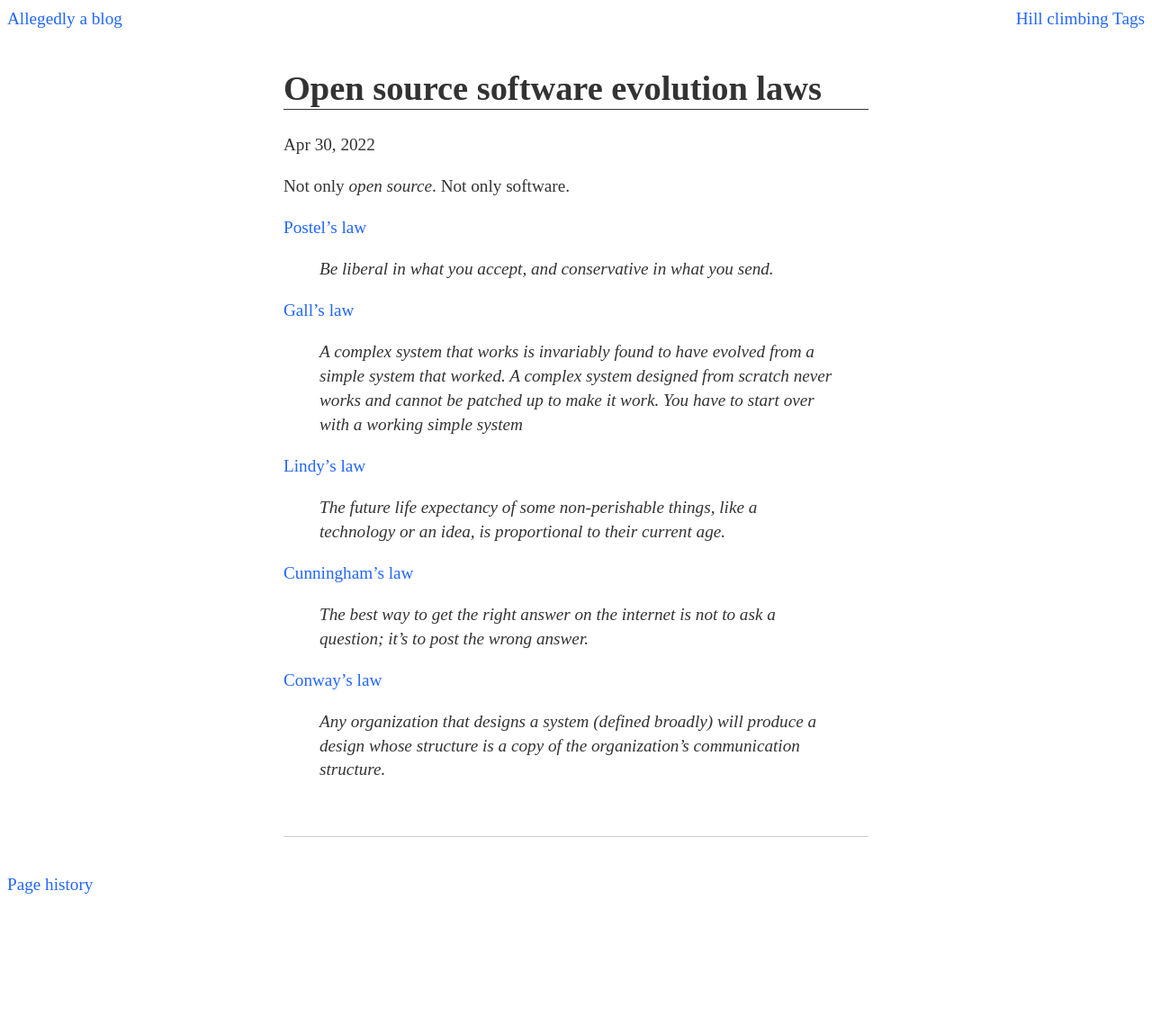
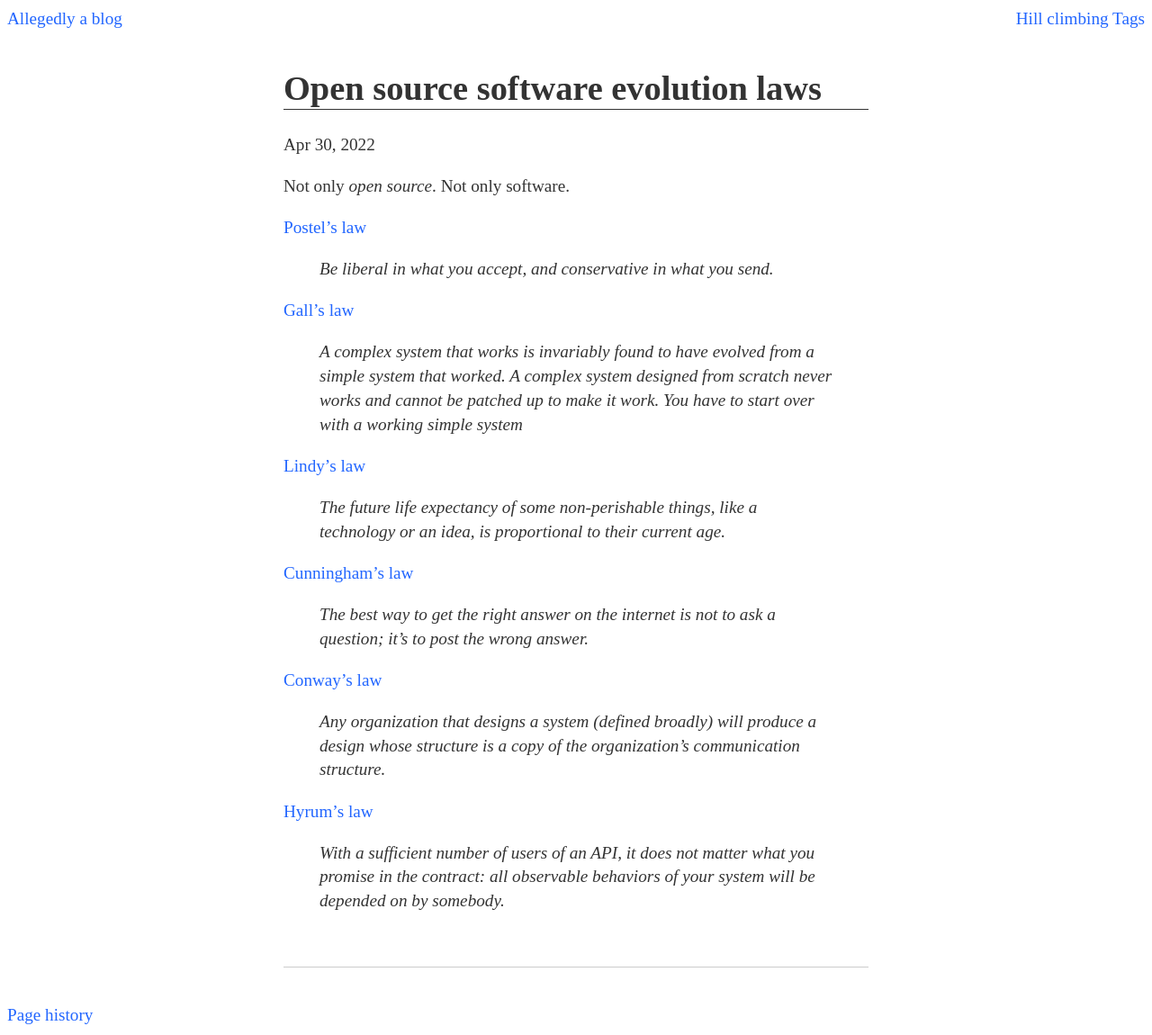
Before and after one commit to Werkov/Werkov.github.io, a Jekyll site: the page built from _posts/2022-04-30-oss-laws.md, in a window 1280 px wide. Shown: the whole page at 90% size. Built offline with Jekyll 4.4.1, drawn with Linux system fonts in a browser that asks for light colours; before the commit the page ends 1004 px from its top, so only the background shows below that.

Commit message:
SW laws: Add Hyrum's law

```diff
--- a/_posts/2022-04-30-oss-laws.md
+++ b/_posts/2022-04-30-oss-laws.md
@@ -28,3 +28,8 @@ Not only software.
 > Any organization that designs a system (defined broadly) will produce a
 > design whose structure is a copy of the organization's communication
 > structure.
+
+[Hyrum's law](https://www.hyrumslaw.com/)
+> With a sufficient number of users of an API, it does not matter what you
+> promise in the contract:
+> all observable behaviors of your system will be depended on by somebody.
```
